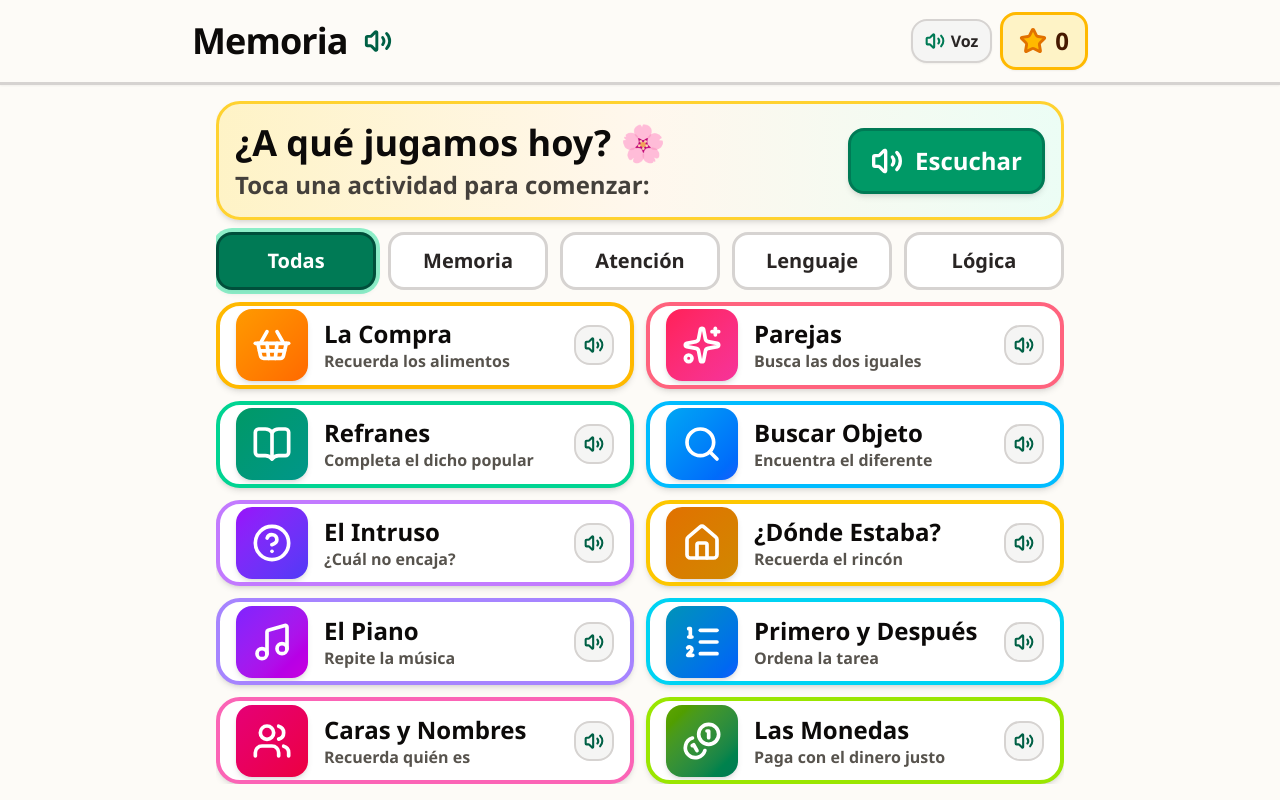
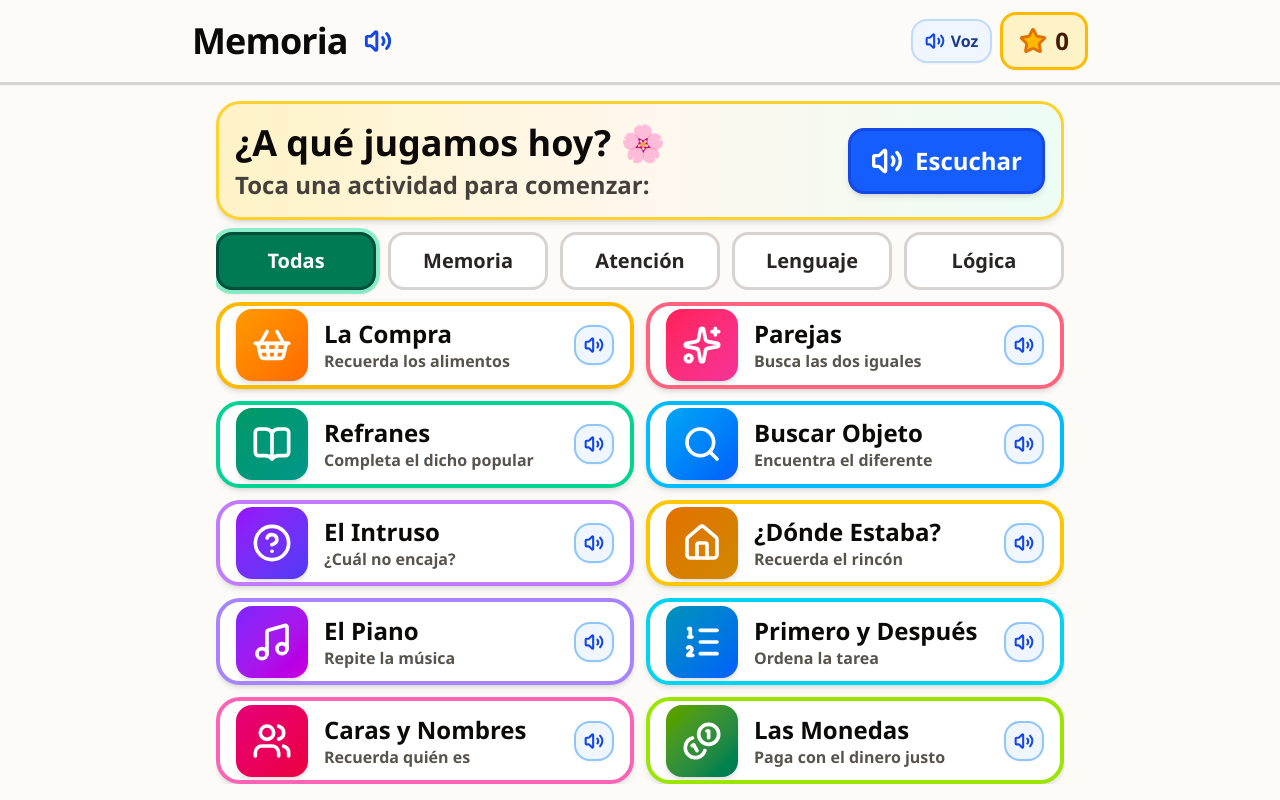
Before and after one commit to Fernandolozanor/app-memoria, a React (Vite) app: page / in a window 1280 px wide. Built offline with nearby package versions, Linux system fonts and the light colour scheme.

Commit message:
Cambiar botones de escuchar audio y repetir a color azul en toda la app

```diff
--- a/src/activities/SweetPiano.tsx
+++ b/src/activities/SweetPiano.tsx
@@ -263,9 +263,11 @@ export function SweetPiano({ onComplete, onExit }: Props) {
         <button
           onClick={handleRepeat}
           disabled={isPlayingSeq}
-          className="inline-flex items-center gap-1.5 sm:gap-2 px-3 sm:px-5 py-1.5 sm:py-3 bg-violet-100 hover:bg-violet-200 text-violet-950 rounded-xl sm:rounded-2xl font-black text-sm sm:text-xl border sm:border-2 border-violet-400 transition-all cursor-pointer min-h-[42px] sm:min-h-[54px] disabled:opacity-50"
+          className="inline-flex items-center gap-1.5 sm:gap-2 px-3 sm:px-5 py-1.5 sm:py-3 bg-blue-600 hover:bg-blue-700 text-white rounded-xl sm:rounded-2xl font-black text-sm sm:text-xl border-2 sm:border-3 border-blue-700 shadow-sm transition-all active:scale-95 cursor-pointer min-h-[42px] sm:min-h-[54px] disabled:opacity-50"
+          title="Repetir melodía"
+          aria-label="Repetir melodía"
         >
-          <Volume2 className="w-4 h-4 sm:w-6 sm:h-6 stroke-[2.5]" />
+          <Volume2 className="w-4 h-4 sm:w-6 sm:h-6 text-white stroke-[2.5]" />
           <span>Repetir</span>
         </button>
       </div>
--- a/src/components/ActivityCard.tsx
+++ b/src/components/ActivityCard.tsx
@@ -83,11 +83,11 @@ export function ActivityCard({ activity, onSelect }: Props) {
       {/* Speaker icon button */}
       <button
         onClick={handleSpeech}
-        className="p-1 sm:p-2 bg-stone-100 hover:bg-stone-200 text-stone-800 rounded-lg sm:rounded-2xl transition-colors cursor-pointer shrink-0 border border-stone-300 sm:border-2 active:scale-90"
+        className="p-1 sm:p-2 bg-blue-50 hover:bg-blue-100 text-blue-700 rounded-lg sm:rounded-2xl transition-all cursor-pointer shrink-0 border border-blue-200 sm:border-2 border-blue-300 shadow-xs active:scale-90"
         title="Escuchar nombre"
         aria-label={`Escuchar ${activity.title}`}
       >
-        <Volume2 className="w-3.5 h-3.5 sm:w-5 sm:h-5 text-emerald-800 stroke-[2.5]" />
+        <Volume2 className="w-3.5 h-3.5 sm:w-5 sm:h-5 text-blue-700 stroke-[2.5]" />
       </button>
     </div>
   )
--- a/src/components/Header.tsx
+++ b/src/components/Header.tsx
@@ -40,7 +40,7 @@ export function Header({
               {onReadHeader && (
                 <button
                   onClick={onReadHeader}
-                  className="p-1 sm:p-2 text-emerald-800 hover:bg-emerald-100 rounded-full transition-colors cursor-pointer shrink-0"
+                  className="p-1 sm:p-2 text-blue-700 hover:bg-blue-100 rounded-full transition-colors cursor-pointer shrink-0"
                   title="Escuchar título"
                   aria-label="Escuchar título"
                 >
@@ -61,11 +61,11 @@ export function Header({
           {onOpenVoiceModal && (
             <button
               onClick={onOpenVoiceModal}
-              className="flex items-center gap-1 sm:gap-1.5 px-2 sm:px-3 py-1 sm:py-2 bg-stone-100 hover:bg-stone-200 text-stone-800 rounded-xl sm:rounded-2xl font-bold text-xs sm:text-base border-2 border-stone-300 transition-all active:scale-95 cursor-pointer shadow-xs shrink-0"
+              className="flex items-center gap-1 sm:gap-1.5 px-2 sm:px-3 py-1 sm:py-2 bg-blue-50 hover:bg-blue-100 text-blue-900 rounded-xl sm:rounded-2xl font-bold text-xs sm:text-base border-2 border-blue-200 hover:border-blue-300 transition-all active:scale-95 cursor-pointer shadow-xs shrink-0"
               title="Elegir voz de la narradora"
               aria-label="Elegir voz de la narradora"
             >
-              <Volume2 className="w-3.5 h-3.5 sm:w-5 sm:h-5 text-emerald-700 stroke-[2.5]" />
+              <Volume2 className="w-3.5 h-3.5 sm:w-5 sm:h-5 text-blue-700 stroke-[2.5]" />
               <span>Voz</span>
             </button>
           )}
--- a/src/components/SpeakerButton.tsx
+++ b/src/components/SpeakerButton.tsx
@@ -29,14 +29,14 @@ export function SpeakerButton({ text, className = '', label = 'Escuchar' }: Prop
       onClick={handleSpeak}
       className={`inline-flex items-center justify-center gap-1.5 sm:gap-3 px-3 sm:px-5 py-1.5 sm:py-3.5 rounded-xl sm:rounded-2xl font-black text-sm sm:text-2xl shadow-sm sm:shadow-md border-2 sm:border-3 transition-all active:scale-95 cursor-pointer min-h-[42px] sm:min-h-[58px] ${
         isPlaying
-          ? 'bg-amber-200 text-amber-950 border-amber-400 ring-4 ring-amber-300 animate-pulse'
-          : 'bg-emerald-600 hover:bg-emerald-700 text-white border-emerald-700'
+          ? 'bg-blue-200 text-blue-950 border-blue-400 ring-4 ring-blue-300 animate-pulse'
+          : 'bg-blue-600 hover:bg-blue-700 text-white border-blue-700'
       } ${className}`}
       title="Leer las instrucciones en voz alta"
       aria-label="Leer en voz alta"
     >
       {isPlaying ? (
-        <VolumeX className="w-5 h-5 sm:w-8 sm:h-8 text-amber-900 stroke-[2.5]" />
+        <VolumeX className="w-5 h-5 sm:w-8 sm:h-8 text-blue-950 stroke-[2.5]" />
       ) : (
         <Volume2 className="w-5 h-5 sm:w-8 sm:h-8 text-white stroke-[2.5]" />
       )}
--- a/src/components/VoiceModal.tsx
+++ b/src/components/VoiceModal.tsx
@@ -129,8 +129,8 @@ export function VoiceModal({ isOpen, onClose }: Props) {
                     }}
                     className={`inline-flex items-center gap-1.5 px-3 py-2 rounded-xl font-black text-xs sm:text-sm transition-all cursor-pointer shrink-0 border-2 ${
                       isTesting
-                        ? 'bg-amber-300 text-amber-950 border-amber-400 animate-pulse'
-                        : 'bg-white hover:bg-emerald-100 text-emerald-800 border-emerald-300 shadow-xs active:scale-95'
+                        ? 'bg-blue-200 text-blue-950 border-blue-400 ring-2 ring-blue-300 animate-pulse'
+                        : 'bg-blue-600 hover:bg-blue-700 text-white border-blue-700 shadow-xs active:scale-95'
                     }`}
                     title="Escuchar cómo suena esta voz"
                   >
```
